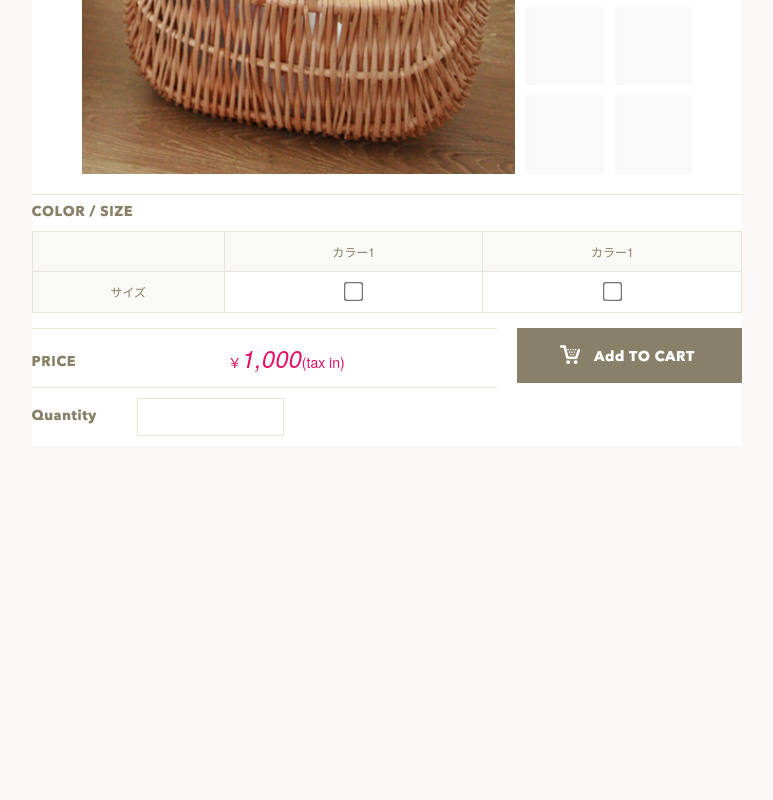
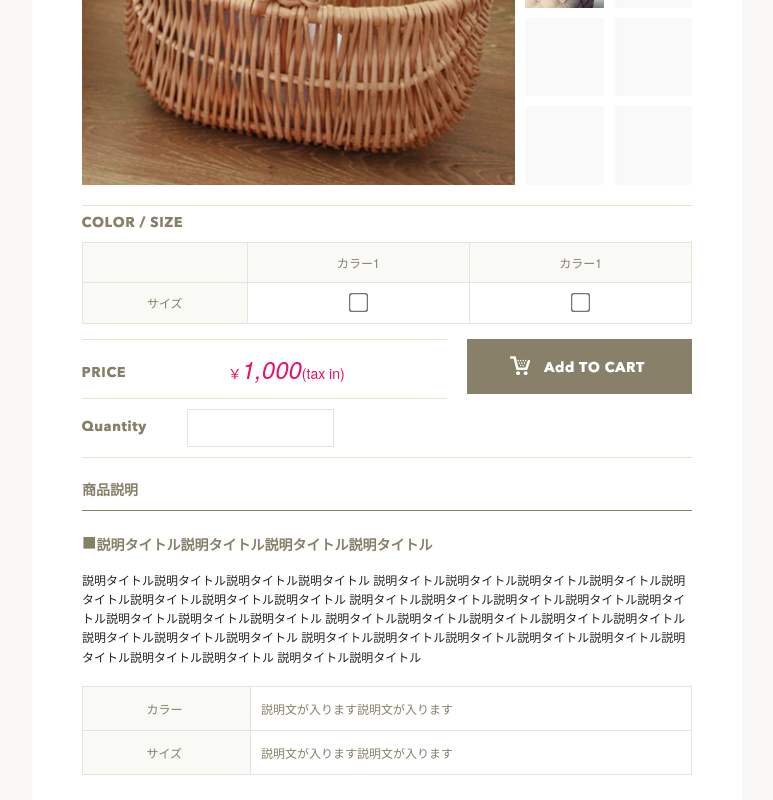
Before and after one commit to tomohiro-isobe/shopping-site, a plain HTML site: page products.html in a window 1280 px wide. Shown: the part 495-1295 px from the top of the page, without its empty margins (128-901 px from the left). Before the commit the page ends 941 px from the top, so only its background shows below. Drawn offline with nearby package versions, Linux system fonts and the light colour scheme.

Commit message:
products_description_add

```diff
--- a/css/style.scss
+++ b/css/style.scss
@@ -1025,12 +1025,14 @@ body {
       .item-title {
         display: flex;
         justify-content: space-between;
+        align-items: center;
         height: 50px;
+        padding: 30px 0;
         margin-left: 50px;
         margin-right: 50px;
 
         .name {
-          padding: 4px 0;
+
         }
         span {
           padding: 4px 0;
@@ -1113,7 +1115,7 @@ body {
 
             .price-box {
               border-top: 1px solid $green;
-
+              border-bottom: 1px solid $green;
 
               .price {
               display: flex;
@@ -1167,14 +1169,17 @@ body {
 
       @media (min-width: 551px) {
         margin-top: 20px;
-
+        margin-left: 50px;
+        margin-right: 50px;
         .price-boxes {
           display: flex;
           justify-content: space-between;
+          border-bottom: 1px solid $green;
 
           .price-box {
             margin-right: 20px;
             flex: 1;
+            border-bottom: 0;
           }
           .image-box {
             img {
@@ -1184,3 +1189,64 @@ body {
         }
       }
     }
+
+  // 商品説明エリア
+  #product_description {
+    margin-top: 20px;
+
+    .title {
+      color: $brown1;
+      font-weight: bold;
+      @include fontsize(14);
+    }
+    .main {
+      border-top: 1px solid $brown1;
+      margin-top: 10px;
+
+
+      .head {
+        color: $brown1;
+        font-weight: bold;
+        margin-bottom: 10px;
+        @include fontsize(14);
+
+        span {
+          color: $brown1;
+          @include fontsize(24);
+        }
+      }
+    }
+    table {
+      border: 1px solid $brown3;
+      width: 100%;
+      margin-top: 15px;
+      color: $brown1;
+
+       th {
+         padding: 12px 20px;
+         background-color: $brown4;
+         .head {
+           width: 40px;
+           margin: 0 auto;
+           display: block;
+           font-weight: normal;
+         }
+       }
+       td {
+         border: 1px solid $brown3;
+         padding: 12px 10px;
+       }
+    }
+    @media (min-width: 551px) {
+        margin-left: 50px;
+        margin-right: 50px;
+      .main {
+       .head {
+         margin-top: 10px;
+       }
+      }
+      table {
+         margin-top: 20px;
+       }
+    }
+  }
--- a/products.html
+++ b/products.html
@@ -164,8 +164,33 @@
                 <img class="u-max-full-width" src="./images/products/add_to_cart.png">
               </div>
             </div>
+          </div>
 
-        </div>
+          <!--商品説明エリア-->
+          <div id="product_description">
+            <div class="title">商品説明</div>
+            <div class="main">
+              <div class="head"><span>■</span>説明タイトル説明タイトル説明タイトル説明タイトル</div>
+              <div class="body">説明タイトル説明タイトル説明タイトル説明タイトル
+              説明タイトル説明タイトル説明タイトル説明タイトル説明タイトル説明タイトル説明タイトル説明タイトル
+              説明タイトル説明タイトル説明タイトル説明タイトル説明タイトル説明タイトル説明タイトル説明タイトル
+              説明タイトル説明タイトル説明タイトル説明タイトル説明タイトル説明タイトル説明タイトル説明タイトル
+              説明タイトル説明タイトル説明タイトル説明タイトル説明タイトル説明タイトル説明タイトル説明タイトル
+              説明タイトル説明タイトル
+              </div>
+            </div>
+            <table>
+              <tr>
+                <th><div class="head">カラー</div></th>
+                <td><div class="text">説明文が入ります説明文が入ります</div></td>
+              </tr>
+              <tr>
+                <th><div class="head">サイズ</div></th>
+                <td><div class="text">説明文が入ります説明文が入ります</div></td>
+              </tr>
+            </table>
+          </div>
+
       </div>
     </div>
   </div>
```
Also changed, not shown: css/style.css, 1 other file.
